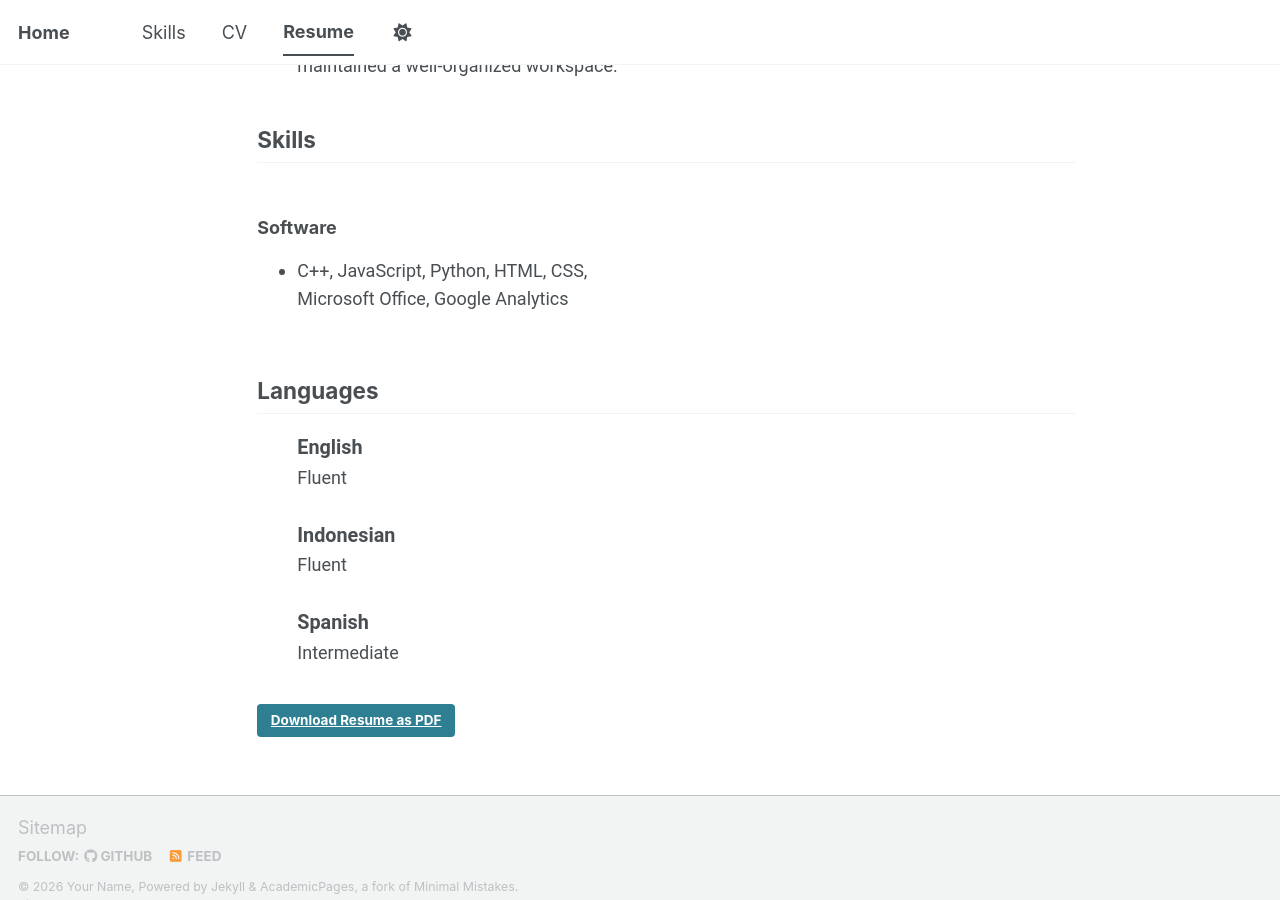
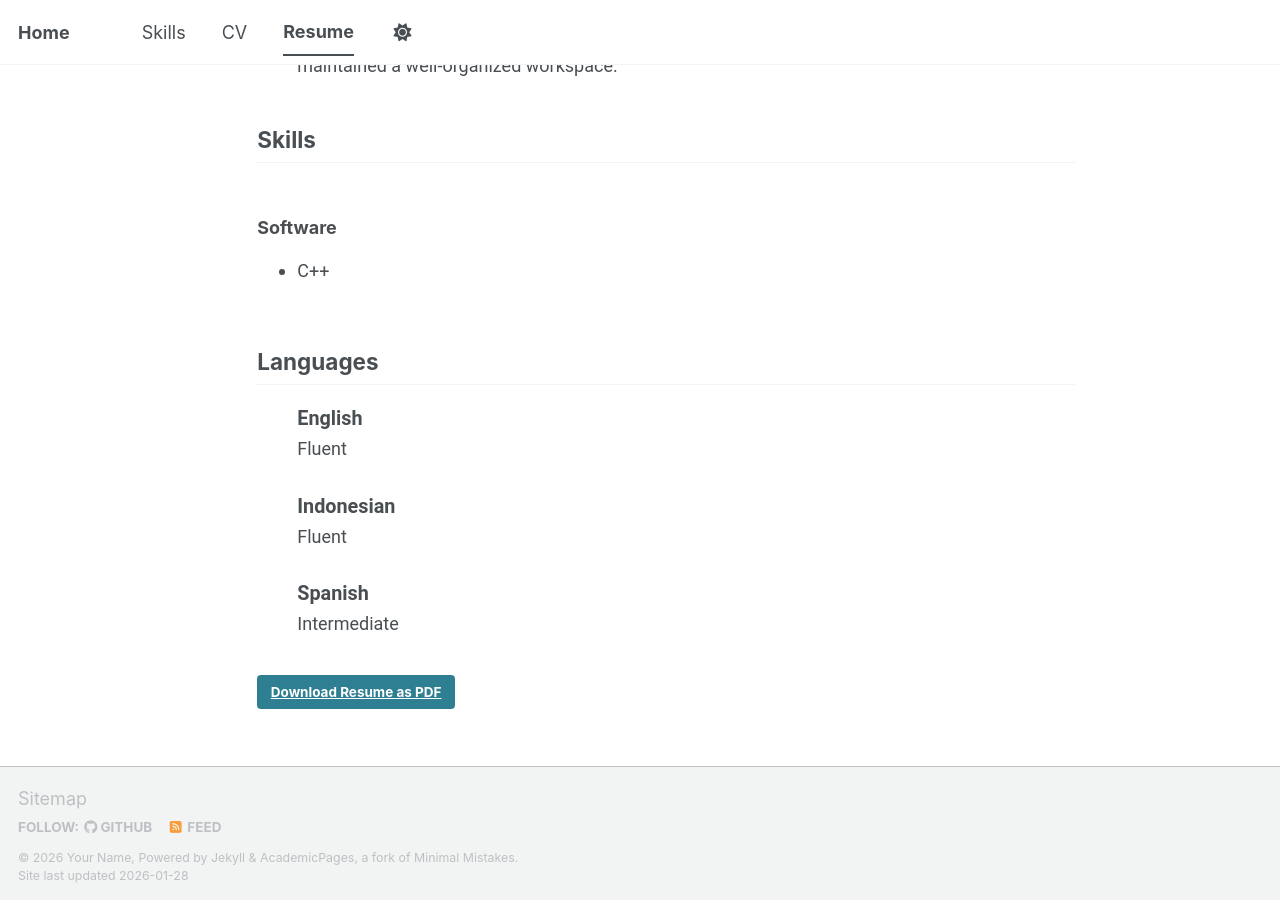
Before and after one commit to Queen-aty/Queen-aty.github.io, a Jekyll site: the page built from _pages/cv-json.md, in a window 1280 px wide and 900 px high, scrolled down 1412 px. Built offline with Jekyll 4.4.1, drawn with Linux system fonts in a browser that asks for light colours; a script bundle is joined from its source files by our own code; library files that are not in the unit come from our copies.

Commit message:
Update cv.json

```diff
--- a/_data/cv.json
+++ b/_data/cv.json
@@ -63,7 +63,7 @@
   "skills": [
     {
       "name": "Software",
-      "keywords": "C++, JavaScript, Python, HTML, CSS, Microsoft Office, Google Analytics"
+      "keywords": "C++", "JavaScript", "Python", "HTML", "CSS", "Microsoft Office", "Google Analytics"
     }
   ],
   "languages": [
```
